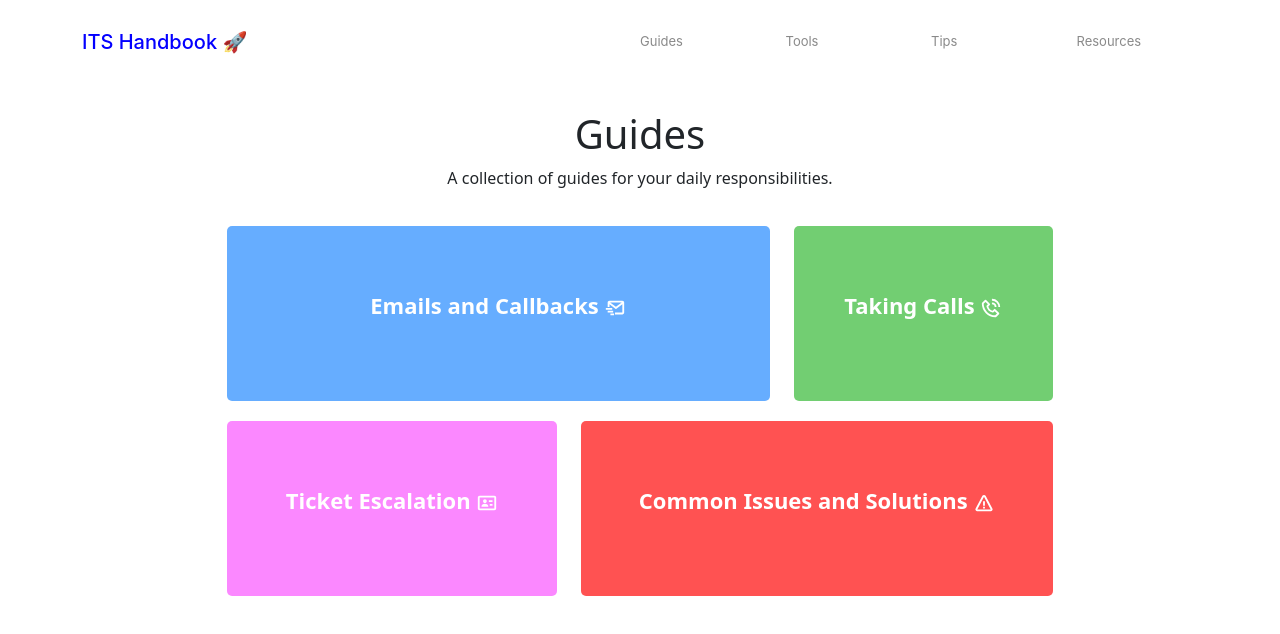
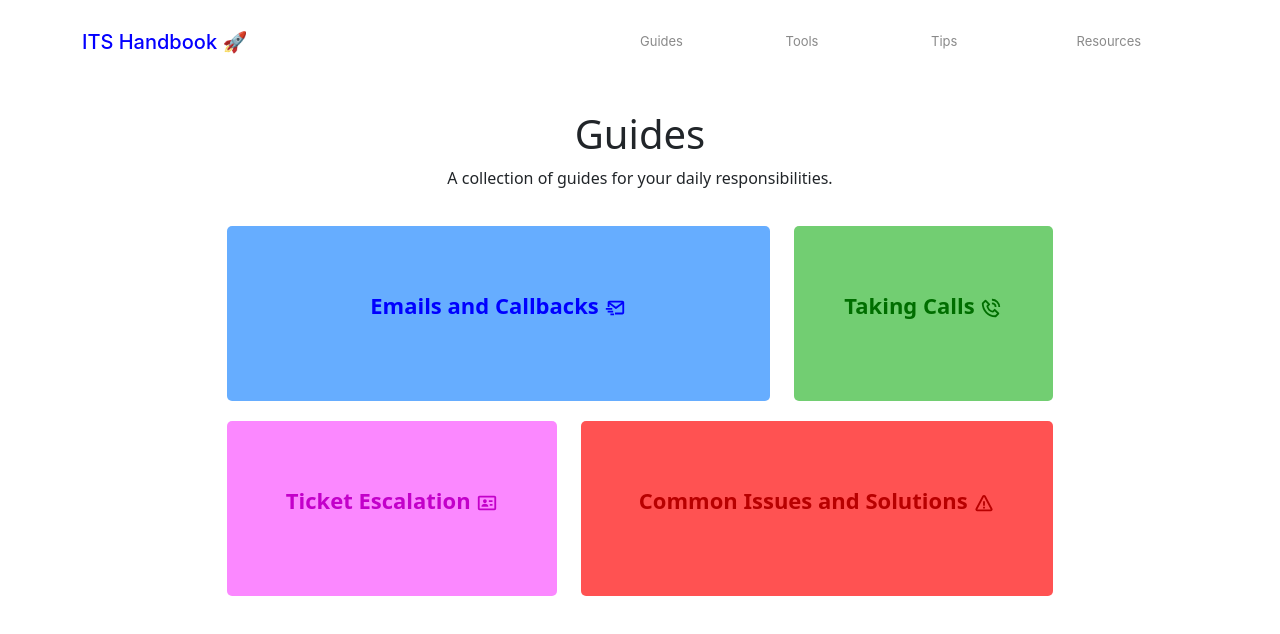
Before and after one commit to michaelsheng15/yr-guide, a React (Create React App) app: page /guides in a window 1280 px wide. Shown: the top 634 px of the page. Built offline with nearby package versions, Linux system fonts and the light colour scheme.

Commit message:
refactored styling

```diff
--- a/src/Views/Guides/GuideHome.css
+++ b/src/Views/Guides/GuideHome.css
@@ -1,19 +1,3 @@
-#email {
-  background-color: rgba(0, 119, 255, 0.6);
-}
-
-#phone {
-  background-color: rgba(20, 173, 20, 0.6);
-}
-
-#esc {
-  background-color: rgba(249, 67, 255, 0.63);
-}
-
-#common {
-  background-color: rgba(255, 0, 0, 0.678);
-}
-
 .guide-box {
   height: 175px;
   border-radius: 5px;
@@ -40,10 +24,9 @@
 .box-text {
   font-size: 22px;
   font-weight: 600;
-  color: rgb(255, 255, 255);
 }
 
-.guide-header{
+.guide-header {
   display: flex;
   justify-content: center;
   align-items: center;
--- a/src/Views/Guides/GuideHome.js
+++ b/src/Views/Guides/GuideHome.js
@@ -23,8 +23,8 @@ const GuideHome = () => {
         <Row className="guide-row">
           <Col sm={8}>
             <Link to="/home" style={{ textDecoration: "none" }}>
-              <div className="guide-box" id="email">
-                <p className="box-text">
+              <div className="guide-box" style={{backgroundColor:'rgba(0, 119, 255, 0.6)'}}>
+                <p className="box-text" style={{color:'blue'}}>
                   Emails and Callbacks <BiMailSend />
                 </p>
               </div>
@@ -32,8 +32,8 @@ const GuideHome = () => {
           </Col>
           <Col sm={4}>
             <Link to="/home" style={{ textDecoration: "none" }}>
-              <div className="guide-box" id="phone">
-                <p className="box-text">
+              <div className="guide-box" style={{backgroundColor:'rgba(20, 173, 20, 0.6)'}}>
+                <p className="box-text" style={{color:'rgb(0, 110, 0)'}}>
                   Taking Calls <BiPhoneCall />
                 </p>
               </div>
@@ -46,8 +46,8 @@ const GuideHome = () => {
         <Row className="guide-row">
           <Col sm={5}>
             <Link to="/ticketescalation" style={{ textDecoration: "none" }}>
-              <div className="guide-box" id="esc">
-                <p className="box-text">
+              <div className="guide-box" style={{backgroundColor:'rgba(249, 67, 255, 0.63)'}}>
+                <p className="box-text" style={{color:'rgb(195, 0, 202)'}}>
                   Ticket Escalation <BiIdCard />
                 </p>
               </div>
@@ -55,8 +55,8 @@ const GuideHome = () => {
           </Col>
           <Col sm={7}>
             <Link to="/issues" style={{ textDecoration: "none" }}>
-              <div className="guide-box" id="common">
-                <p className="box-text">
+              <div className="guide-box" style={{backgroundColor:'rgba(255, 0, 0, 0.678)'}}>
+                <p className="box-text" style={{color:'rgb(184, 0, 0)'}}>
                   Common Issues and Solutions <BiError />
                 </p>
               </div>
```
